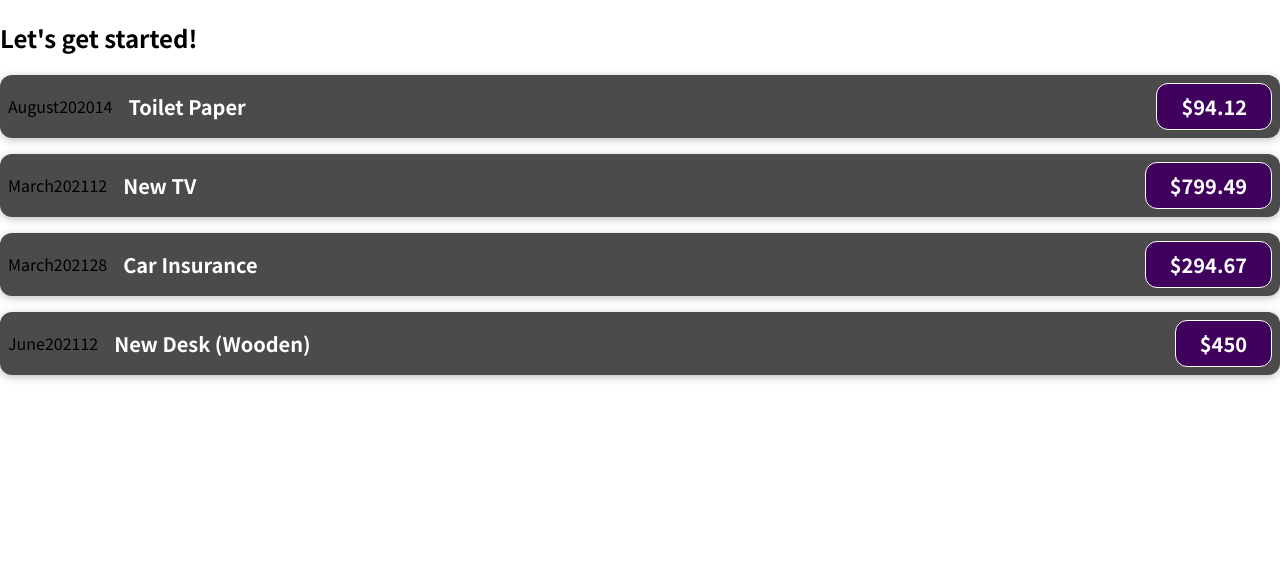
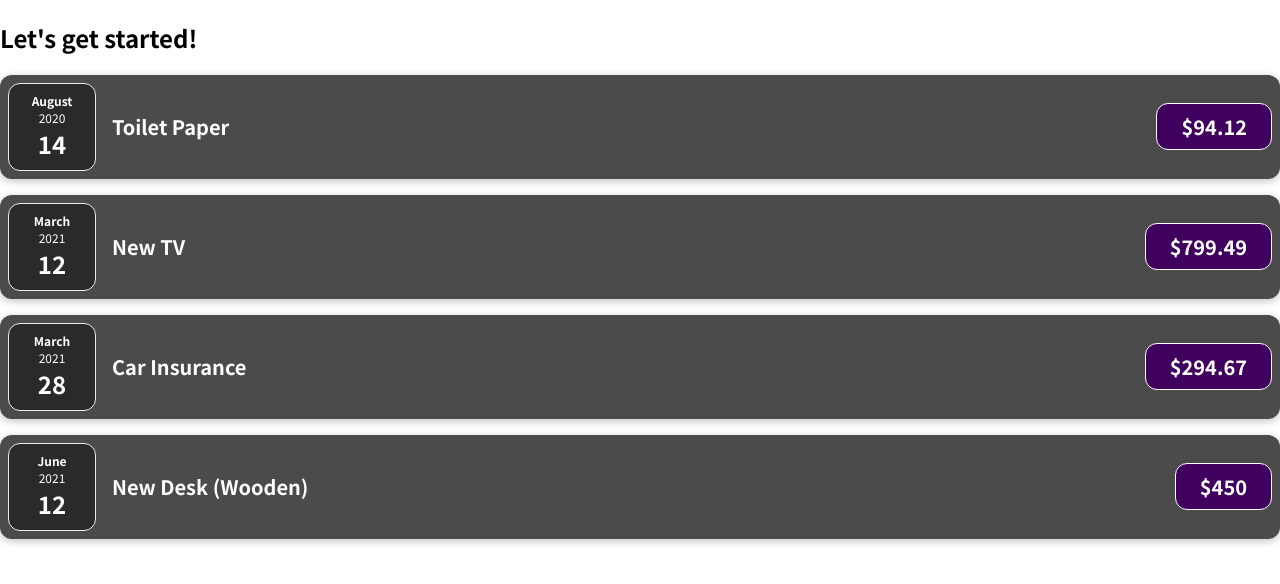
Before and after one commit to 09eric09/expense-tracker, a React (Create React App) app: page / in a window 1280 px wide. Shown: the top 584 px of the page. Built offline with nearby package versions, Linux system fonts and the light colour scheme.

Commit message:
added the CSS for ExpenseDate component

```diff
--- /dev/null
+++ b/src/components/ExpenseDate.css
@@ -0,0 +1,26 @@
+.expense-date {
+    display: flex;
+    flex-direction: column;
+    width: 5.5rem;
+    height: 5.5rem;
+    border: 1px solid #ececec;
+    background-color: #2a2a2a;
+    color: white;
+    border-radius: 12px;
+    align-items: center;
+    justify-content: center;
+  }
+
+  .expense-date__month {
+    font-size: 0.75rem;
+    font-weight: bold;
+  }
+
+  .expense-date__year {
+    font-size: 0.75rem;
+  }
+
+  .expense-date__day {
+    font-size: 1.5rem;
+    font-weight: bold;
+  }
--- a/src/components/ExpenseDate.js
+++ b/src/components/ExpenseDate.js
@@ -1,15 +1,17 @@
 import React from 'react';
+import './ExpenseDate.css';
 
 const ExpenseDate = (props) => {
+    //These are the props from the App.js file, passed from ExpenseItem.js
     const month = props.date.toLocaleString('en-US', {month: 'long'});
     const day = props.date.toLocaleString('en-US', {day: '2-digit'});
     const year = props.date.getFullYear();
   return (
-    <>
-    <div>{month}</div>
-    <div>{year}</div>
-    <div>{day}</div>
-    </>
+    <div className="expense-date">
+    <div className="expense-date__month">{month}</div>
+    <div className="expense-date__year">{year}</div>
+    <div className="expense-date__day">{day}</div>
+    </div>
   )
 }
 
```
